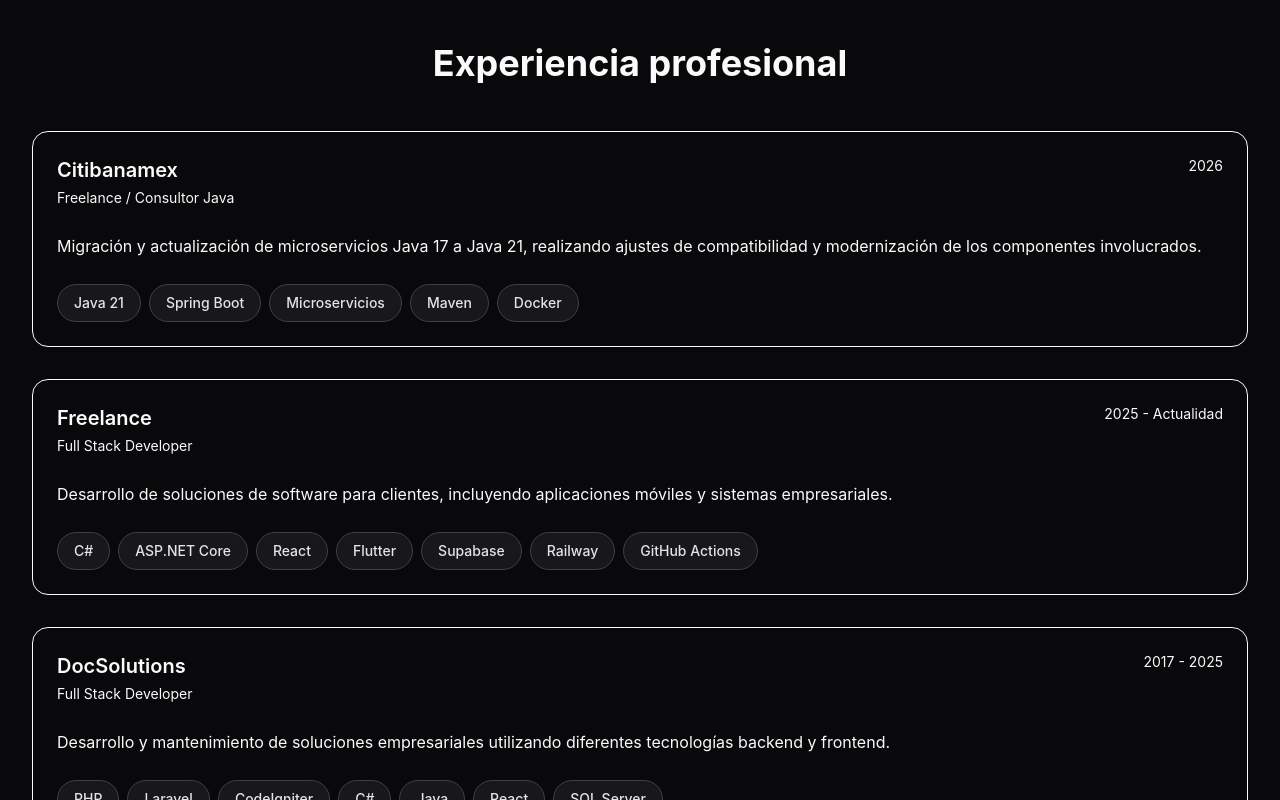
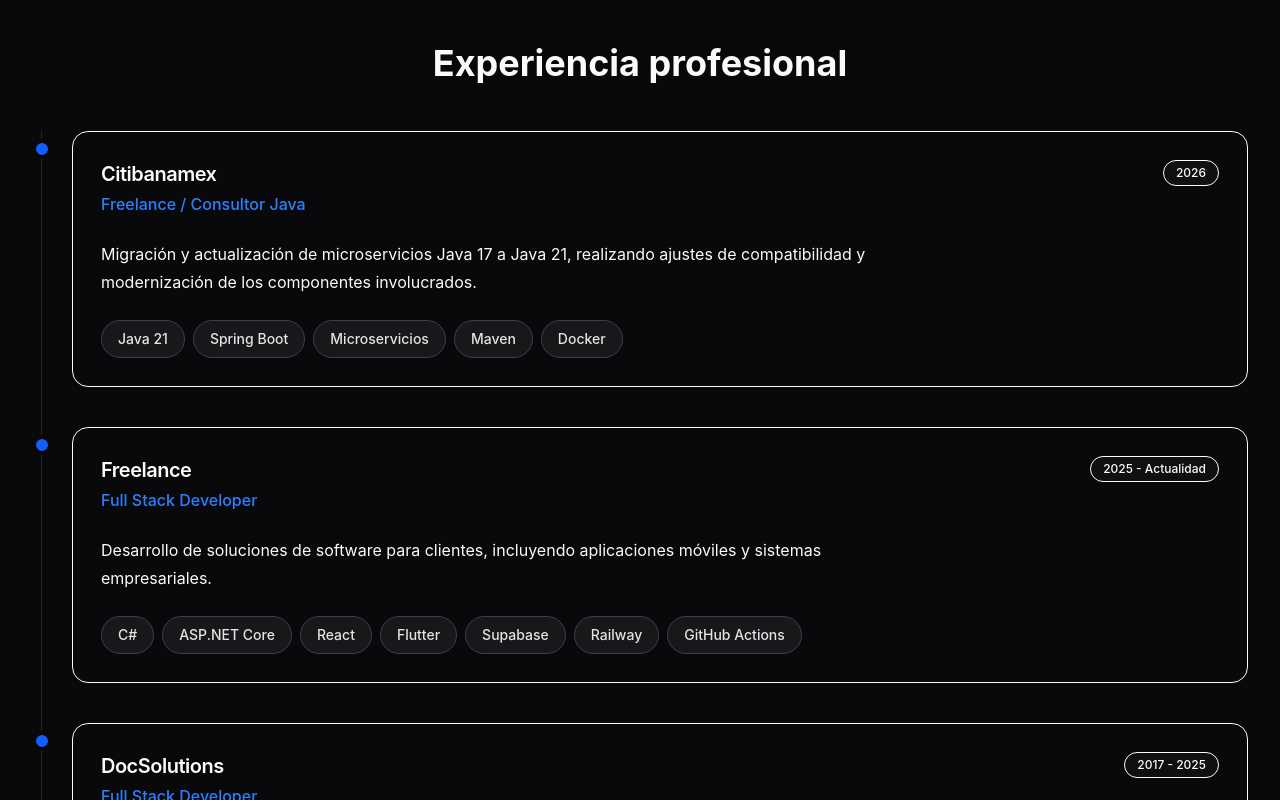
Before and after one commit to powerangelito/angel-alvarez-portfolio, a React (Vite) app: page /projects/1 in a window 1280 px wide. Shown: the part 1220-2020 px from the top of the page. Built offline with nearby package versions, Linux system fonts and the light colour scheme.

Commit message:
feat: agregar componente de línea de tiempo de experiencia y optimizar presentación de tarjetas

```diff
--- a/src/components/section/Experience/Experience.tsx
+++ b/src/components/section/Experience/Experience.tsx
@@ -1,32 +1,17 @@
-import { Container } from '../../ui/Container';
-import { SectionTitle } from '../../ui/SectionTitle';
-import { ExperienceCard } from '../../ui/ExperienceCard';
-import { experience } from '@/app/config/experience';
-// import { experience } from 'src/config/experience';
+import { Container } from "../../ui/Container";
+import { SectionTitle } from "../../ui/SectionTitle";
+
+import { ExperienceTimeline } from "./ExperienceTimeline";
 
 export function Experience() {
   return (
     <section id="experience" className="py-24">
       <Container>
-        {/* <SectionTitle
-                    // eyebrow="Experiencia"
-                    // title="Experiencia profesional"
-                    // description="Una trayectoria desarrollando soluciones de software para diferentes necesidades y entornos empresariales."
-                /> */}
-        <SectionTitle>Experiencia profesional</SectionTitle>
+        <SectionTitle>
+          Experiencia profesional
+        </SectionTitle>
 
-        <div className="mt-12 space-y-8">
-          {experience.map((item) => (
-            <ExperienceCard
-              key={`${item.company}-${item.period}`}
-              company={item.company}
-              role={item.role}
-              period={item.period}
-              description={item.description}
-              technologies={item.technologies}
-            />
-          ))}
-        </div>
+        <ExperienceTimeline />
       </Container>
     </section>
   );
--- /dev/null
+++ b/src/components/section/Experience/ExperienceTimeline.tsx
@@ -0,0 +1,33 @@
+import { experience } from "@/app/config/experience";
+
+import { ExperienceTimelineItem } from "./ExperienceTimelineItem";
+
+export function ExperienceTimeline() {
+  return (
+    <div className="relative mt-12">
+      <div
+        className="
+          absolute
+          bottom-0
+          left-[9px]
+          top-0
+          w-px
+          bg-zinc-800
+        "
+      />
+
+      <div className="space-y-10">
+        {experience.map((item) => (
+          <ExperienceTimelineItem
+            key={`${item.company}-${item.period}`}
+            company={item.company}
+            role={item.role}
+            period={item.period}
+            description={item.description}
+            technologies={item.technologies}
+          />
+        ))}
+      </div>
+    </div>
+  );
+}
--- /dev/null
+++ b/src/components/section/Experience/ExperienceTimelineItem.tsx
@@ -0,0 +1,66 @@
+import { motion } from "framer-motion";
+
+import { ExperienceCard } from "../../ui/ExperienceCard";
+
+interface ExperienceTimelineItemProps {
+  company: string;
+  role: string;
+  period: string;
+  description: string;
+  technologies: string[];
+}
+
+export function ExperienceTimelineItem({
+  company,
+  role,
+  period,
+  description,
+  technologies,
+}: ExperienceTimelineItemProps) {
+  return (
+    <motion.div
+      className="relative pl-10"
+      initial={{
+        opacity: 0,
+        y: 24,
+      }}
+      whileInView={{
+        opacity: 1,
+        y: 0,
+      }}
+      viewport={{
+        once: true,
+        amount: 0.2,
+      }}
+      transition={{
+        duration: 0.5,
+        ease: "easeOut",
+      }}
+    >
+      <div
+        className="
+          absolute
+          left-0
+          top-2
+          flex
+          h-5
+          w-5
+          items-center
+          justify-center
+          rounded-full
+          border-4
+          border-zinc-950
+          bg-blue-600
+        "
+      />
+
+      <ExperienceCard
+        company={company}
+        role={role}
+        period={period}
+        description={description}
+        technologies={technologies}
+      />
+    </motion.div>
+  );
+}
--- a/src/components/ui/ExperienceCard/ExperienceCard.tsx
+++ b/src/components/ui/ExperienceCard/ExperienceCard.tsx
@@ -16,24 +16,52 @@
   technologies,
 }: ExperienceCardProps) {
   return (
-        <article className="rounded-2xl border border-border bg-card p-6">
-            <div className="flex flex-col gap-2 sm:flex-row sm:items-start sm:justify-between">
+    <article
+      className="
+        rounded-2xl
+        border
+        border-border
+        bg-card
+        p-6
+        transition-all
+        duration-300
+        hover:-translate-y-1
+        hover:border-blue-500/40
+        hover:shadow-lg
+        hover:shadow-blue-950/10
+        sm:p-7
+      "
+    >
+      <div className="flex flex-col gap-4 sm:flex-row sm:items-start sm:justify-between">
         <div>
-                    <h3 className="text-xl font-semibold">
+          <h3 className="text-xl font-semibold tracking-tight text-foreground">
             {company}
           </h3>
 
-                    <p className="mt-1 text-sm text-muted-foreground">
+          <p className="mt-1 font-medium text-blue-500">
             {role}
           </p>
         </div>
 
-                <span className="text-sm text-muted-foreground">
+        <span
+          className="
+            w-fit
+            rounded-full
+            border
+            border-border
+            bg-zinc-900/50
+            px-3
+            py-1
+            text-xs
+            font-medium
+            text-muted-foreground
+          "
+        >
           {period}
         </span>
       </div>
 
-            <p className="mt-6 leading-7 text-muted-foreground">
+      <p className="mt-6 max-w-3xl leading-7 text-muted-foreground">
         {description}
       </p>
 
```
Lines whose indentation alone changed are shown as unchanged.
